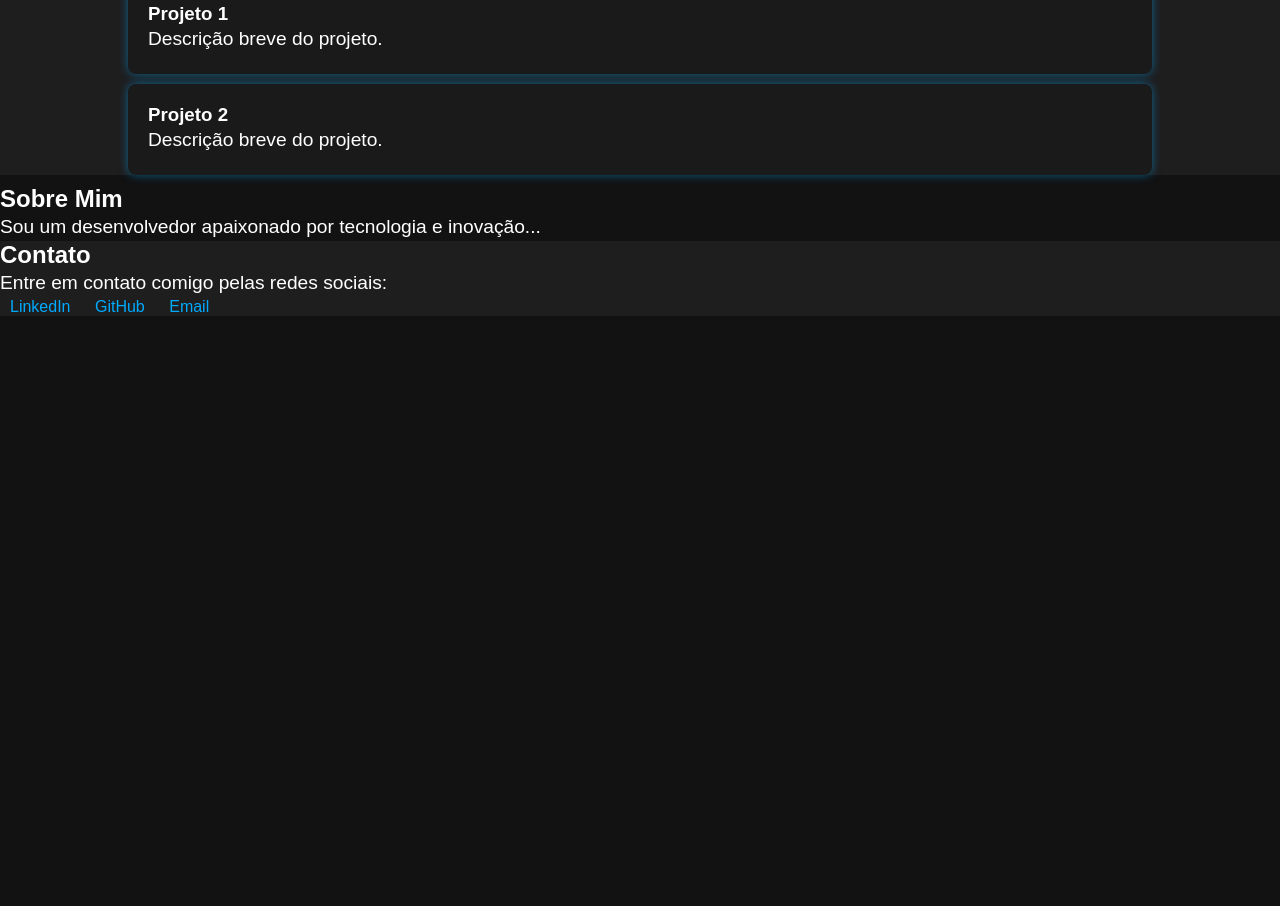
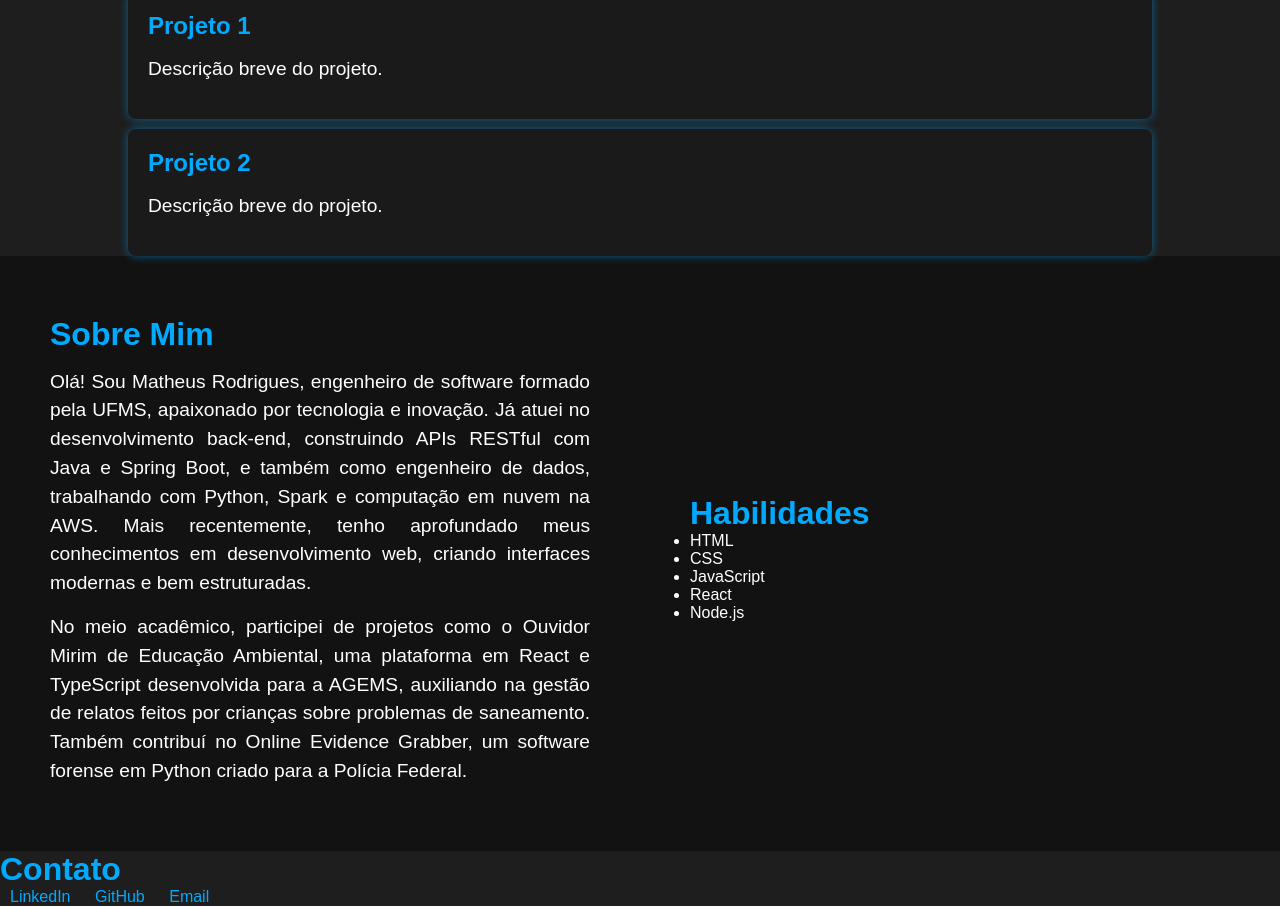
Before and after one commit to MatheusRCG/Portfolio, a plain HTML site: page index.html in a window 1280 px wide. Shown: the part 800-1706 px from the top of the page. Before the commit the page ends 1116 px from the top, so only its background shows below. Drawn offline with Linux system fonts and the light colour scheme; a script that the page names is missing.

Commit message:
feat/sobre mim

```diff
--- a/assets/styles/style.css
+++ b/assets/styles/style.css
@@ -1,3 +1,4 @@
+/* -- CONFIGURATIONS -- */
 :root {
   --primary-color: #00aaff;
   --secondary-color: #1a1a1a;
@@ -22,14 +23,26 @@ body {
   margin: 0 auto;
 }
 
+h1, h2, h3, h4, h5, h6 {
+  color: var(--primary-color);
+}
+
 h1 {
   font-size: 2.5rem;
-  color: var(--primary-color);
+}
+
+h2 {
+  font-size: 2rem;
+}
+
+h3 {
+  font-size: 1.5rem;
 }
 
 p {
   font-size: 1.2rem;
   line-height: 1.5;
+  margin: 15px 0;
 }
 
 #home,
@@ -56,8 +69,6 @@ header {
 
 nav ul {
   list-style: none;
-  padding: 0;
-  margin: 0;
 }
 
 nav ul li {
@@ -77,7 +88,7 @@ nav ul li a {
   display: block;
 }
 
-.introduction {
+#introduction, #about {
   display: flex;
   align-items: center;
   width: 100%;
@@ -103,6 +114,9 @@ nav ul li a {
   box-shadow: 0 0 10px var(--box-shadow-color);
 }
 
+/* -- ABOUT SECTION --  */
+
+
 /* -- FOOTER -- */
 #contact ul {
   list-style: none;
--- a/index.html
+++ b/index.html
@@ -20,20 +20,20 @@
     </nav>
   </header> -->
 
-  <div id="home">
+  <section id="home">
     <img src="./assets/images/banner.png" alt="Banner do Portfólio" class="banner-image">
-    <section class="introduction">
+    <div id="introduction">
       <div class="text">
         <h1>Desenvolvedor Web</h1>
         <p>
-          Olá, eu sou Matheus, sou formado em engenharia de Software com base em
+          Olá! Sou Matheus Rodrigues, formado em engenharia de Software e com experiência em
           desenvolvimento backend, engenharia de dados e soluções escaláveis.
           Apaixonado por tecnologia e inovação e com o foco atual em desenvolvimento web.
         </p>
       </div>
       <img src="./assets/images/notebook.jpg" alt="Notebook" class="notebook-image half-window-image">
-    </section>
-  </div>
+    </div>
+  </section>
 
   <section id="projects">
     <h2>Projetos</h2>
@@ -48,13 +48,39 @@
   </section>
 
   <section id="about">
-    <h2>Sobre Mim</h2>
-    <p>Sou um desenvolvedor apaixonado por tecnologia e inovação...</p>
+    <div id="about-left" class="text">
+      <h2>Sobre Mim</h2>
+      <p>
+        Olá! Sou Matheus Rodrigues, engenheiro de software formado pela UFMS, apaixonado por
+        tecnologia e inovação. Já atuei no desenvolvimento back-end, construindo APIs RESTful
+        com Java e Spring Boot, e também como engenheiro de dados, trabalhando com Python,
+        Spark e computação em nuvem na AWS. Mais recentemente, tenho aprofundado meus
+        conhecimentos em desenvolvimento web, criando interfaces modernas e bem estruturadas.
+      </p>
+      <p>
+        No meio acadêmico, participei de projetos como o Ouvidor Mirim de Educação Ambiental,
+        uma plataforma em React e TypeScript desenvolvida para a AGEMS, auxiliando na gestão
+        de relatos feitos por crianças sobre problemas de saneamento. Também contribuí no
+        Online Evidence Grabber, um software forense em Python criado para a Polícia Federal.
+      </p>
+
+
+    </div>
+    <div id="about-right" class="text">
+      <h2>Habilidades</h2>
+      <ul>
+        <li>HTML</li>
+        <li>CSS</li>
+        <li>JavaScript</li>
+        <li>React</li>
+        <li>Node.js</li>
+      </ul>
+
+    </div>
   </section>
 
   <section id="contact">
     <h2>Contato</h2>
-    <p>Entre em contato comigo pelas redes sociais:</p>
     <ul>
       <li><a href="#">LinkedIn</a></li>
       <li><a href="#">GitHub</a></li>
```
